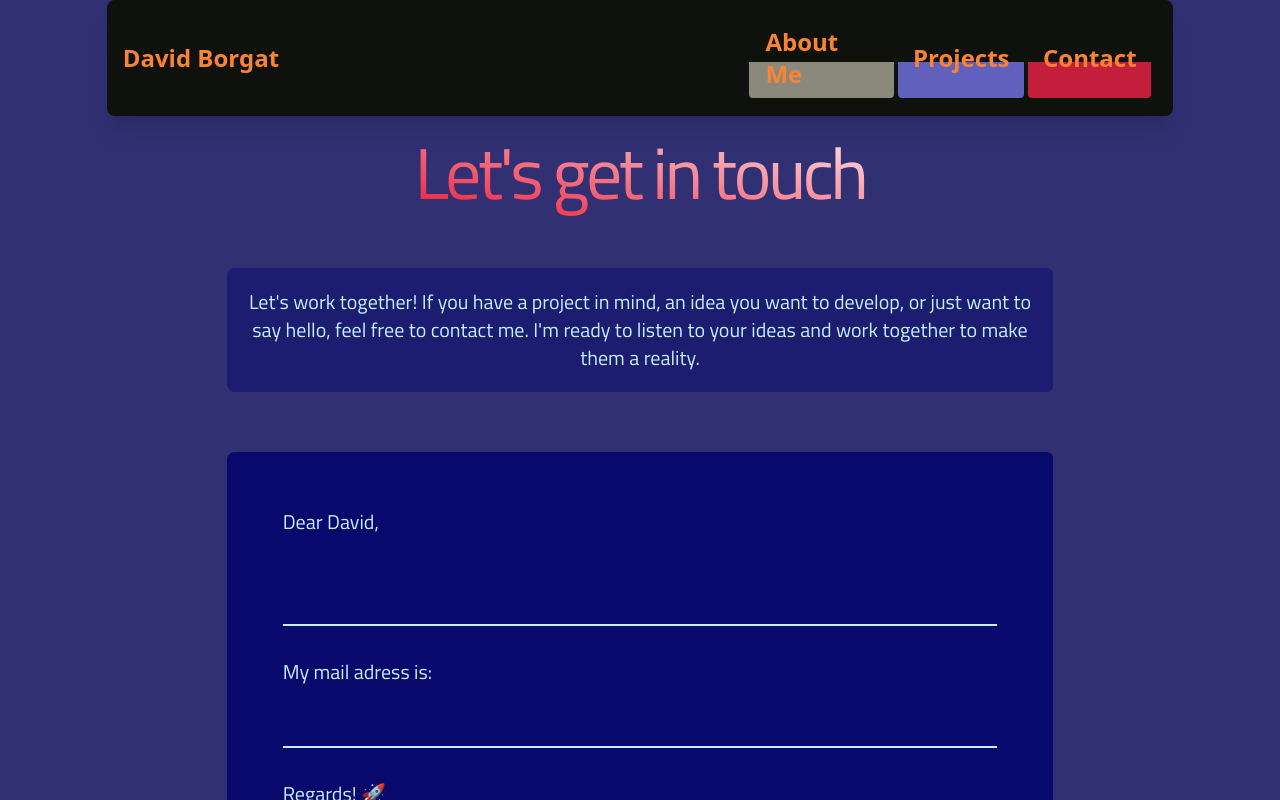
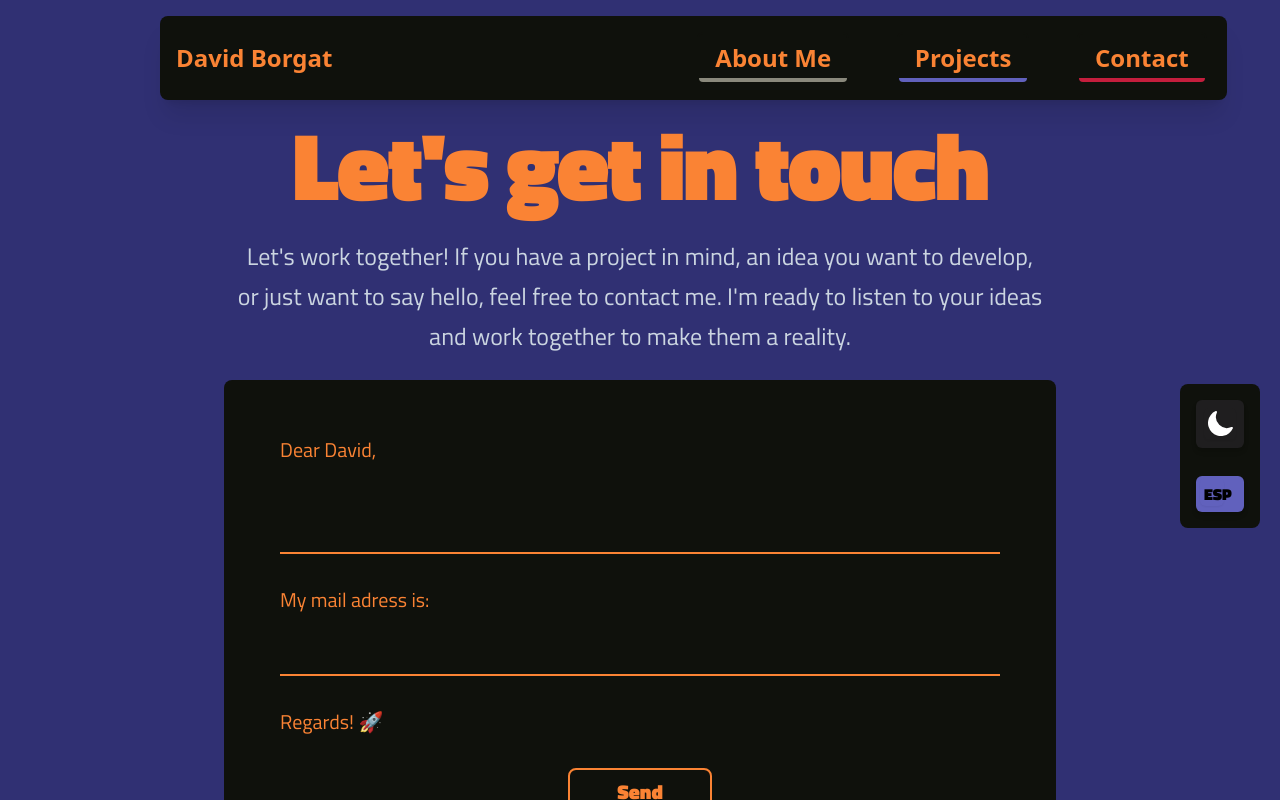
Before and after one commit to dborgat/portfolio, a Next.js app: page /en/contact in a window 1280 px wide. Shown: the top 800 px of the page. Built offline with nearby package versions, Linux system fonts and the light colour scheme.

Commit message:
contact page ok

```diff
--- a/src/app/[locale]/contact/page.tsx
+++ b/src/app/[locale]/contact/page.tsx
@@ -2,7 +2,8 @@
 import { useRef, useState } from 'react';
 import emailjs from '@emailjs/browser';
 import { useTranslations } from 'next-intl';
-import { motion } from 'framer-motion';
+import Heading from '@/components/Heading';
+import Bounded from '@/components/Bounded';
 
 export default function ContactPage() {
   const [emailErrorMsg, setEmailErrorMsg] = useState({
@@ -42,58 +43,44 @@ export default function ContactPage() {
   };
 
   return (
-    <motion.div
-      animate={{ y: 0 }}
-      initial={{ y: 10 }}
-      transition={{ duration: 0.2, ease: 'easeOut' }}
-      className='flex flex-col items-center gap-10 p-5'
-    >
-      <motion.h1
-        initial={{ opacity: 0, y: 10 }}
-        animate={{ opacity: 1, y: 0 }}
-        transition={{ staggerChildren: 0.06 }}
-        className='p-5 tracking-tighter md:text-7xl text-6xl bg-gradient-to-bl from-cardinal to-delftBlue dark:from-snowWhithe dark:to-red text-transparent bg-clip-text inline-block'
-      >
+    <Bounded>
+      <div className='grid gap-x-8 gap-y-3 grid-cols-1 justify-items-center'>
+        <Heading as='h1' size='lg' className='text-center text-pumpkin mt-5'>
           {t('title')}
-      </motion.h1>
-      <motion.div
-        initial={{ opacity: 0 }}
-        animate={{ opacity: 1 }}
-        className='backdrop-contrast-125 md:w-2/3 rounded-lg md:p-5 p-3 text-center mt-10 md:mt-0'
-      >
-        <span className='text-xl dark:text-nonPhotoBlue text-nigth'>
+        </Heading>
+
+        <div className='md:w-2/3 p-3 text-center md:mt-0'>
+          <span className='prose prose-2xl prose-slate prose-invert col-start-1 grid gap-2 lg:p-0 p-2'>
             {t('subtitle')}
           </span>
-      </motion.div>
-      <motion.form
-        whileHover={{
-          scale: 1.02,
-        }}
+        </div>
+        <form
           ref={form}
           onSubmit={sendEmail}
-        className='flex flex-col gap-8 mt-5 w-full backdrop-contrast-150 md:w-2/3 rounded-lg px-5 pt-5 pb-3 md:px-14 md:pt-14 md:pb-4 text-xl dark:text-nonPhotoBlue text-nigth'
+          className='flex flex-col gap-8 w-full mb-5 bg-nigth md:w-2/3 rounded-lg px-5 pt-5 pb-3 md:px-14 md:pt-14 md:pb-4 text-xl dark:text-pumpkin text-nigth'
         >
           <span>{t('mailTitle')}</span>
           <textarea
             rows={2}
-          className='bg-transparent border-b-2 dark:border-b-nonPhotoBlue border-b-nigth outline-none resize-none'
+            className='bg-transparent border-b-2 dark:border-b-pumpkin border-b-nigth outline-none resize-none'
             name='user_message'
           />
           <span>{t('mailSender')}</span>
           <input
             name='user_email'
             type='email'
-          className='bg-transparent border-b-2 dark:border-b-nonPhotoBlue border-b-nigth outline-none'
+            className='bg-transparent border-b-2 dark:border-b-pumpkin border-b-nigth outline-none'
           />
           <span>{t('mailEnd')}</span>
-        <button className='font-semibold border-2 dark:border-nonPhotoBlue border-nigth text-nigth dark:text-nonPhotoBlue p-2 rounded-lg md:w-1/5 md:self-center'>
+          <button className='font-semibold border-2 dark:border-pumpkin border-nigth text-nigth dark:text-pumpkin p-2 rounded-lg md:w-1/5 md:self-center'>
             {t('sendButton')}
           </button>
           <span>
             {emailErrorMsg.error && t('emailErrorFeedback')}
             {emailErrorMsg.success && t('emailOkFeedback')}
           </span>
-      </motion.form>
-    </motion.div>
+        </form>
+      </div>
+    </Bounded>
   );
 }
--- a/src/app/[locale]/layout.tsx
+++ b/src/app/[locale]/layout.tsx
@@ -4,6 +4,7 @@ import { Ubuntu, Titillium_Web } from 'next/font/google';
 import './globals.css';
 import { NextIntlClientProvider, useMessages } from 'next-intl';
 import Header from '@/components/Header';
+import clsx from 'clsx';
 
 const ubuntu = Ubuntu({ weight: ['300', '400'], subsets: ['latin'] });
 const titillium = Titillium_Web({
@@ -32,7 +33,24 @@ const RootLayout: React.FC<Props> = ({ children, params: { locale } }) => {
   const messages = useMessages();
   return (
     <html lang={locale} className=' bg-delftBlue'>
-      <body className={titillium.className}>
+      <body className={clsx('static', titillium.className)}>
+        <div className='fixed inset-y-96 right-5 bg-nigth p-4 h-36 z-50 rounded-lg hidden md:flex flex-col justify-between'>
+          <input
+            type='checkbox'
+            //checked={isChecked}
+            //onChange={handleChangeIsDarkMode}
+            className='relative  appearance-none inline-block w-12 h-12 cursor-pointer rounded-md shadow-md transitions-all after:absolute after:top-2 after:left-2 after:h-8 after:w-8 after:rounded-md after:shadow-sm
+        after:bg-moon checked:after:bg-sun bg-eerieBlack checked:bg-oldGold'
+          />
+          <input
+            type='checkbox'
+            checked={locale === 'es'}
+            // onChange={handleLocalChange}
+            className='relative appearance-none inline-block w-12 h-9 cursor-pointer rounded-md shadow-md transitions-all after:absolute after:top-0.5 after:left-1 after:h-7 after:w-1/2 after:rounded-md after:shadow-sm after:font-bold after:p-1 dark:bg-slateBlue bg-nigth
+          after:content-["ESP"] checked:after:content-["ENG"]'
+          />
+        </div>
+
         <NextIntlClientProvider messages={messages}>
           <div className='h-24 content-center'>
             <Header />
--- a/src/components/Header.tsx
+++ b/src/components/Header.tsx
@@ -37,41 +37,38 @@ const Header: React.FC = () => {
   };
 
   return (
-    <header className='top-0 z-50 mx-auto md:max-w-7xl w-5/6 md:sticky md:top-4 bg-nigth rounded-lg shadow-xl px-4 py-3'>
+    <header className='top-5 left-12 md:left-20 lg:left-28 xl:left-40 z-50 w-5/6 fixed lg:top-4 bg-nigth rounded-lg shadow-xl px-4 py-3'>
       <nav
         className={clsx(
           'flex justify-end md:text-2xl font-sans font-bold text-lg',
-          pathname !== `/${locale}` && 'justify-between'
+          pathname !== `/` && 'justify-between'
         )}
       >
         <Link
           href={`/${locale}`}
           passHref
-          className={clsx(
-            'flex items-center',
-            pathname === `/${locale}` && 'hidden md:hidden'
-          )}
+          className={clsx('flex items-center', pathname === `/` && 'hidden')}
         >
           <h1 className='text-pumpkin'>David Borgat</h1>
         </Link>
         <button
           aria-expanded={open}
           aria-label='Open menu'
-          className='block p-2 text-2xl text-slate-800 md:hidden'
+          className='block p-2 text-2xl text-slate-800 xl:hidden'
           onClick={() => setOpen(true)}
         >
           <AlignJustify color='#FA8334' size={30} />
         </button>
         <div
           className={clsx(
-            'fixed bottom-0 left-0 right-0 top-0 z-50 flex flex-col items-center h-2/5 rounded-b-lg gap-4 pr-10 pt-24 transition-transform duration-300 ease-in-out md:hidden bg-nigth shadow-xl',
+            'fixed bottom-0 left-0 right-0 top-0 z-50 flex flex-col items-center h-2/5 rounded-b-lg gap-4 pr-10 pt-24 transition-transform duration-300 ease-in-out xl:hidden bg-nigth shadow-xl',
             open ? 'translate-x-0' : 'translate-x-[100%]'
           )}
         >
           <button
             aria-label='Close menu'
             aria-expanded={open}
-            className='fixed right-12 top-8 block p-2 text-2xl md:hidden'
+            className='fixed right-12 top-8 block p-2 text-2xl xl:hidden'
             onClick={() => setOpen(false)}
           >
             <X color='#FA8334' size={40} />
@@ -122,7 +119,7 @@ const Header: React.FC = () => {
                 </span>
               </Link>
             </li>
-            <li className='flex justify-between'>
+            <li className='flex justify-between md:hidden'>
               <input
                 type='checkbox'
                 checked={locale === 'es'}
@@ -140,7 +137,7 @@ const Header: React.FC = () => {
             </li>
           </ul>
         </div>
-        <ul className='md:flex flex-row justify-between w-2/5 p-1 hidden'>
+        <ul className='xl:flex flex-row justify-between xl:w-3/6 2xl:w-2/5 p-1 hidden'>
           <li
             className={
               'group relative flex w-fit items-center justify-center overflow-hidden rounded-md border-2 border-nigth px-4 py-2 font-semibold transition-transform ease-out hover:scale-105'
--- a/src/components/biography/Avatar.tsx
+++ b/src/components/biography/Avatar.tsx
@@ -44,7 +44,7 @@ const Avatar: React.FC = () => {
   return (
     <>
       <div
-        className='relative row-start-1 max-w-sm md:col-start-2 md:row-start-1 md:row-end-3 content-between hidden md:block'
+        className='relative row-start-1 max-w-sm md:col-start-2 md:row-start-1 md:row-end-3 content-between hidden lg:block'
         ref={img2}
       >
         <div className='avatar2 overflow-hidden rounded-3xl border-2 border-nigth -rotate-3 opacity-0'>
@@ -59,7 +59,7 @@ const Avatar: React.FC = () => {
       </div>
       <div
         ref={img}
-        className='relative row-start-1 max-w-sm md:col-start-2 md:row-start-2 md:row-end-3 content-end hidden md:block'
+        className='relative row-start-1 max-w-sm md:col-start-2 md:row-start-2 md:row-end-3 content-end hidden lg:block'
       >
         <div className='avatar overflow-hidden rounded-3xl border-2 border-nigth opacity-0 rotate-3'>
           <Image
--- a/src/components/hero/NameAndDescription.tsx
+++ b/src/components/hero/NameAndDescription.tsx
@@ -66,7 +66,7 @@ const NameAndDescription: React.FC = () => {
 
   return (
     <div ref={component} className='md:col-start-1'>
-      <h1 className='md:text-[16rem] text-8xl font-extrabold leading-none text-center md:text-left tracking-tighter bg-cardinal opacity-0 z-20 box'>
+      <h1 className='2xl:text-[16rem] text-8xl md:text-9xl lg:text-[11rem] font-extrabold leading-none text-center md:text-left tracking-tighter bg-cardinal opacity-0 z-20 box'>
         <span className='text-pumpkin block md:-ml-8 -ml-3'>
           {renderLetters(t('Index.name'), 'name')}
         </span>
```
Also changed, not shown: src/components/biography/Biography.tsx (+5 -5 lines). Lines whose indentation alone changed are shown as unchanged.
